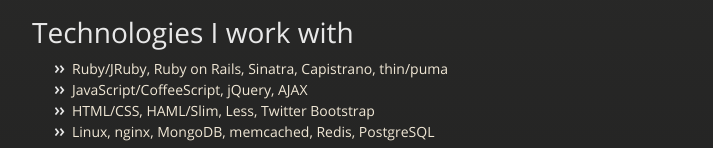
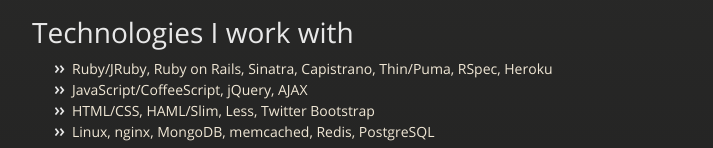
Before and after one commit to netoneko/netoneko.github.com, a plain HTML site: page index.html in a window 1280 px wide. Shown: the part 937-1085 px from the top of the page, without its empty margins (283-996 px from the left). Drawn offline with nearby package versions, Linux system fonts and the light colour scheme.

Commit message:
rspec, heroku

```diff
--- a/index.html
+++ b/index.html
@@ -68,7 +68,7 @@ I've contributed to various Ruby open source projects, for example, Mongoid, Opa
 </ul><h1>Technologies I work with</h1>
 
 <ul>
-<li>Ruby/JRuby, Ruby on Rails, Sinatra, Capistrano, thin/puma</li>
+<li>Ruby/JRuby, Ruby on Rails, Sinatra, Capistrano, Thin/Puma, RSpec, Heroku</li>
 <li>JavaScript/CoffeeScript, jQuery, AJAX</li>
 <li>HTML/CSS, HAML/Slim, Less, Twitter Bootstrap</li>
 <li>Linux, nginx, MongoDB, memcached, Redis, PostgreSQL</li>
```
